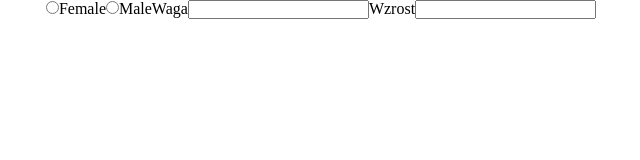
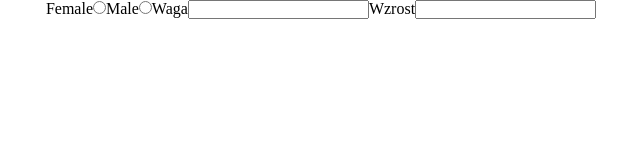
Before and after one commit to krzadamczak/weight-tracker, a React (Create React App) app: page / in a window 1280 px wide. Shown: the top 160 px of the page, without its empty margins (319-959 px from the left). Built offline with nearby package versions, Linux system fonts and the light colour scheme.

Commit message:
In progress: BmiCalculator feature - changes in html

```diff
--- a/src/features/BmiCalculator/BmiCalculator.js
+++ b/src/features/BmiCalculator/BmiCalculator.js
@@ -2,19 +2,16 @@ import React from "react";
 
 export const BmiCalculator = () => {
     return (
-        <div>
-            <input type='radio' value='female' name='sex' />
-            Female
-            <input type='radio' value='male' name='sex' />
-            Male
-            <label>
-                Waga
-                <input />
-            </label>
-            <label>
-                Wzrost
-                <input />
-            </label>
+        <div className='bmi-calculator'>
+            <label htmlFor='female'>Female</label>
+            <input id='female' type='radio' value='female' name='sex' />
+            <label htmlFor='male'>Male</label>
+            <input id='male' type='radio' value='male' name='sex' />
+
+            <label htmlFor='weight'>Waga</label>
+            <input id='weight' />
+            <label htmlFor='height'>Wzrost</label>
+            <input id='height' />
         </div>
     );
 };
```
